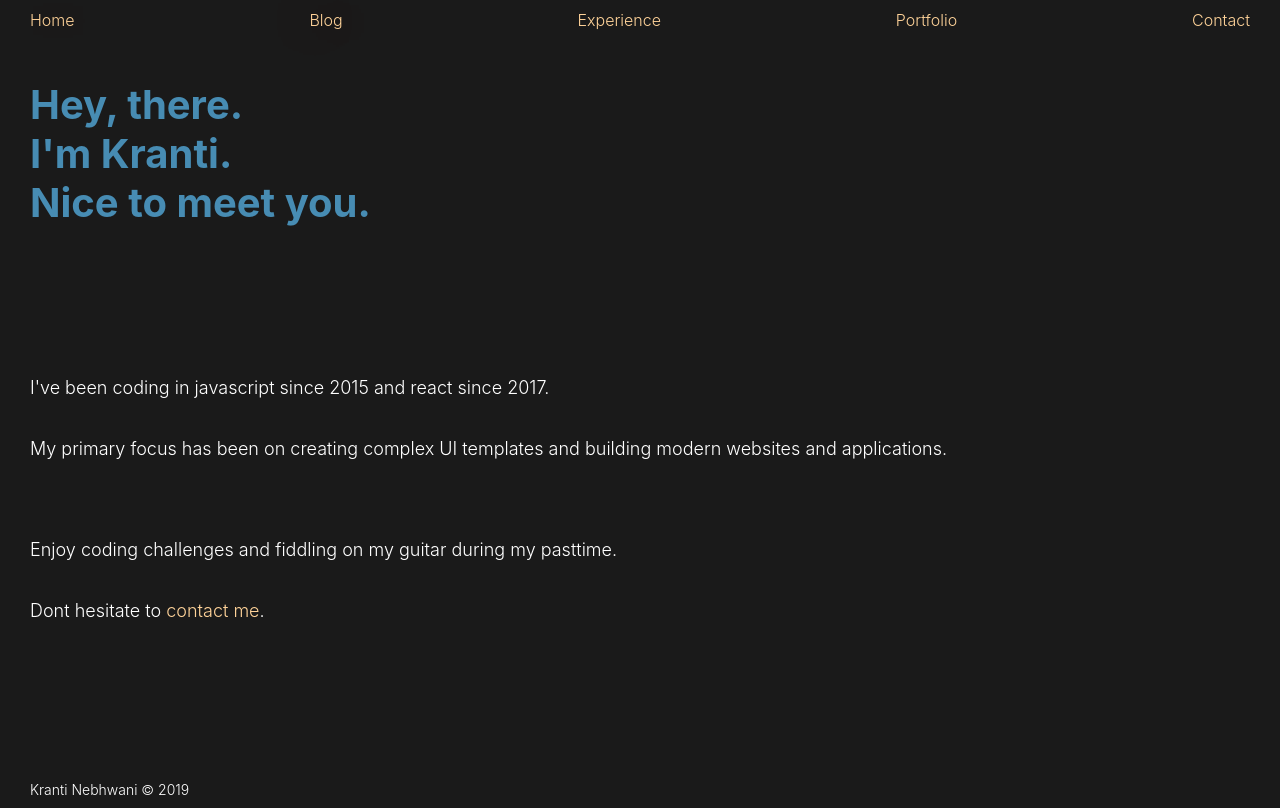
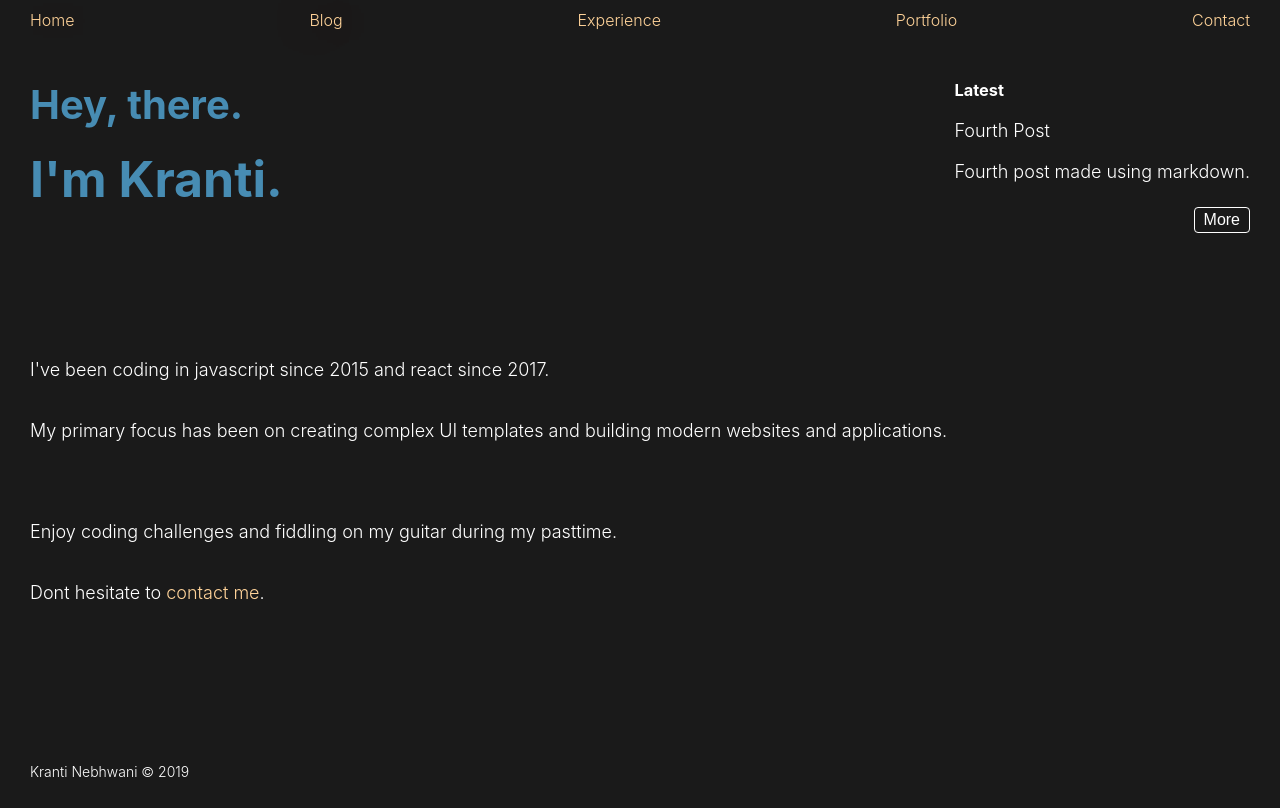
Before and after one commit to darkphotonKN/illuminate, a Gatsby site: page / in a window 1280 px wide. Built offline with nearby package versions, Linux system fonts and the light colour scheme; Gatsby itself is replaced by a stand-in of ours.

Commit message:
Updating index page, blog, pagination.

```diff
--- a/src/pages/index.js
+++ b/src/pages/index.js
@@ -1,17 +1,20 @@
 import React from 'react';
-import { Link } from 'gatsby';
+import { Link, graphql } from 'gatsby';
 
 import Layout from '../components/layout';
 import Image from '../components/image';
 import SEO from '../components/seo';
 
-const IndexPage = () => (
+const IndexPage = ({ data }) => {
+  console.log('Index Data:', data);
+
+  return (
     <Layout>
       <SEO title="Home" />
       <div className="home-page">
+        <div className="home-intro">
           <h2>Hey, there.</h2>
-      <h2>I'm Kranti.</h2>
-      <h2> Nice to meet you.</h2>
+          <h2 style={{ marginTop: '20px', fontSize: '5rem' }}>I'm Kranti.</h2>
 
           <div style={{ marginTop: '150px' }}></div>
 
@@ -19,12 +22,13 @@ const IndexPage = () => (
             I've been coding in javascript since 2015 and react since 2017.
           </p>
           <p style={{ marginTop: '40px' }}>
-        My primary focus has been on creating complex UI templates and building
-        modern websites and applications.
+            My primary focus has been on creating complex UI templates and
+            building modern websites and applications.
           </p>
 
           <p style={{ marginTop: '80px' }}>
-        Enjoy coding challenges and fiddling on my guitar during my pasttime.
+            Enjoy coding challenges and fiddling on my guitar during my
+            pasttime.
           </p>
           <p style={{ marginTop: '40px' }}>
             Dont hesitate to{' '}
@@ -34,7 +38,46 @@ const IndexPage = () => (
             .
           </p>
         </div>
+        <div className="latest-blog">
+          <h3>Latest</h3>
+          <p>{data.allMarkdownRemark.edges[0].node.frontmatter.title}</p>
+          <p>
+            {data.allMarkdownRemark.edges[0].node.excerpt}
+            {console.log('Test: ', data.allMarkdownRemark.edges[0].node)}
+          </p>
+          <Link to={'/blog'}>
+            <button
+              className="btn btn-more"
+              style={{ marginTop: '25px', float: 'right' }}
+            >
+              More
+            </button>
+          </Link>
+        </div>
+      </div>
     </Layout>
   );
+};
 
 export default IndexPage;
+
+export const query = graphql`
+  {
+    allMarkdownRemark {
+      totalCount
+      edges {
+        node {
+          id
+          frontmatter {
+            title
+            date
+          }
+          excerpt
+          fields {
+            slug
+          }
+        }
+      }
+    }
+  }
+`;
--- a/src/pages/portfolio.js
+++ b/src/pages/portfolio.js
@@ -7,6 +7,10 @@ const Portfolio = () => {
     <Layout>
       <section id="portfolio">
         <h2 className="section-title">Portfolio</h2>
+        <p>kin blog</p>
+        <p>snnp</p>
+        <p>game of life</p>
+        <p>tcmetro</p>
       </section>
     </Layout>
   );
--- a/src/styles/sass/_base.sass
+++ b/src/styles/sass/_base.sass
@@ -50,8 +50,8 @@ a
     text-shadow: $color-secondary 0 0 100px
 
 .pagination
-  margin-top: 40px
   display: flex
   margin: 0 auto
+  margin-top: 120px
   justify-content: space-around
   max-width: 300px
--- a/src/styles/sass/components/_button.sass
+++ b/src/styles/sass/components/_button.sass
@@ -11,3 +11,12 @@ button.btn
   &:hover
     color: $color-white
     background-color: $color-secondary
+
+  &.btn-more
+    background-color: rgba(0, 0, 0, 0)
+    color: $color-white
+    transition: color 200ms ease-in
+    border: 1px solid $color-white
+
+    &:hover
+      color: $color-primary
--- a/src/styles/sass/sections/_home.sass
+++ b/src/styles/sass/sections/_home.sass
@@ -1,4 +1,7 @@
 
 .home-page
+  display: flex
+  justify-content: space-between
+
   p
     margin-top: 20px
```
Also changed, not shown: src/styles/css/main.css. Lines whose indentation alone changed are shown as unchanged.
